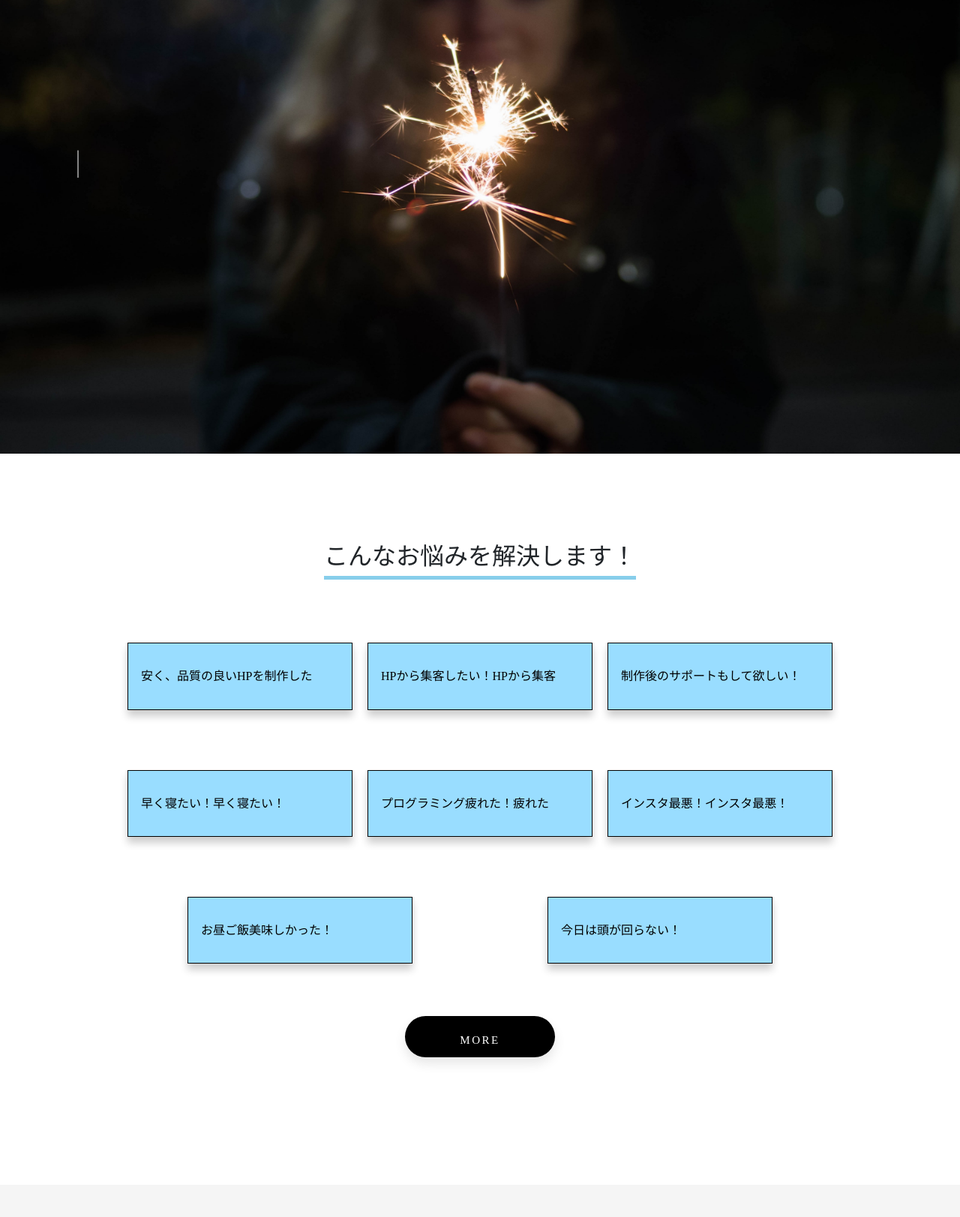
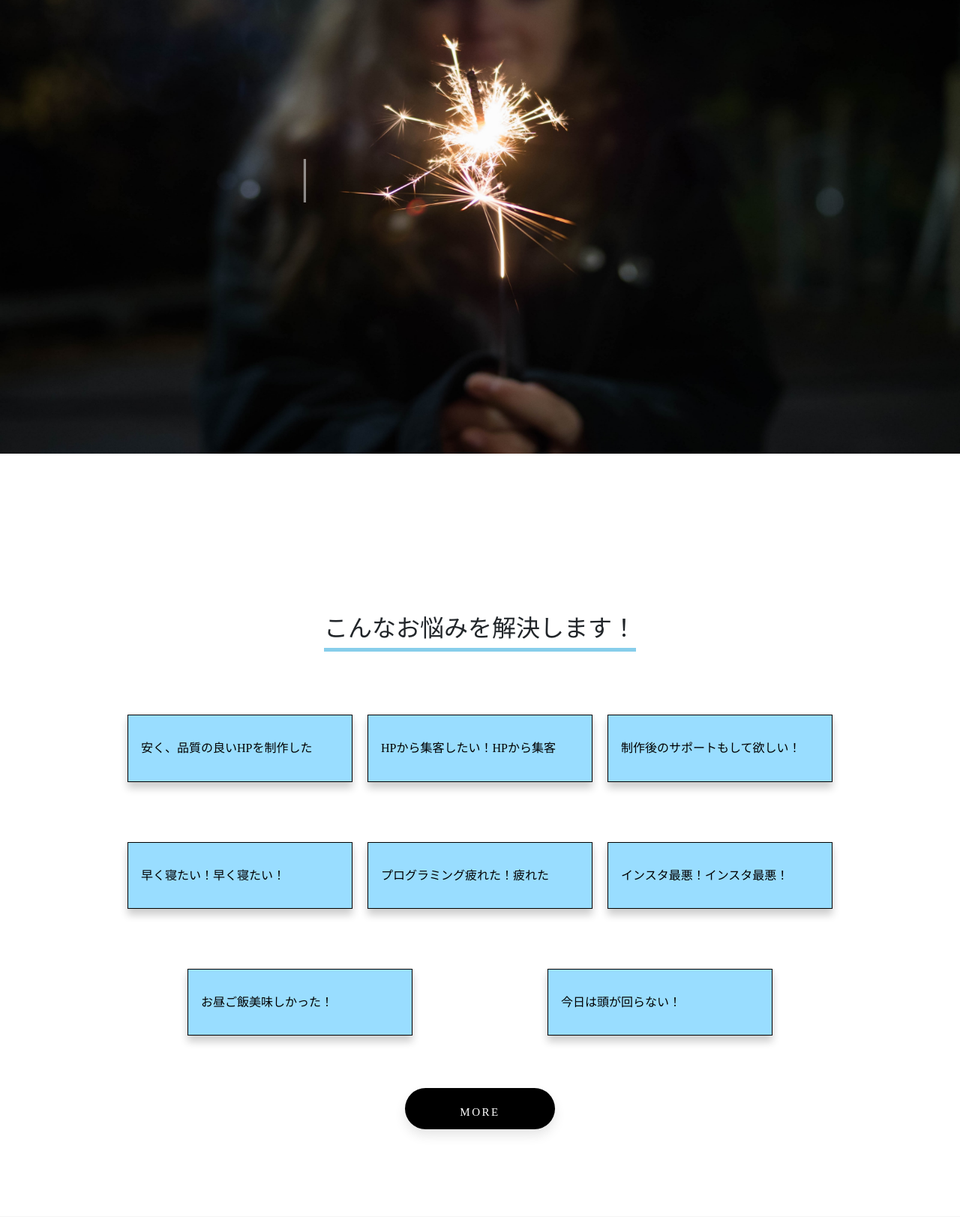
Before and after one commit to JUNJI-MUROI/hp, a PHP site: page / in a window 1280 px wide; the page is wider, and only the part inside the window is pictured. Shown: the part 195-1818 px from the top of that part at 75% size. Run offline with PHP 8.4, Linux system fonts and the light colour scheme; some libraries are stand-ins or nearby versions.

Commit message:
できた

```diff
--- a/index.html
+++ b/index.html
@@ -63,13 +63,13 @@
 
         <!-- タイピング -->
         <div class="moji">
-            <h1 class="text-white h1"><span class="typed"></span></h1>
+            <h1 class="text-white"><span class="typed"></span></h1>
         </div>
 
     </div>
 
     <!-- 欲望 -->
-    <div class="yokubou-container">
+    <div class="yokubou-container pb-5 pt-5 mt-5 mb-5">
 
         <h2><span class="pb-2">こんなお悩みを解決します！</span></h2>
 
@@ -93,14 +93,14 @@
     </div>
 
     <!-- 早雲の強み -->
-    <div class="tuyomi px-5">
+    <div class="tuyomi pb-5 pt-5 mt-5 mb-5">
 
         <h2 class="text-center pb-5 h2"><span class="pb-2">早雲の強み</span></h2>
 
         <!-- 早雲の強み具体例 -->
         <div class="row">
             <div class="main-detail col-12 col-md-3">
-                    <img src="jq2.jpeg" alt="" width="250px" height="250px">
+                    <img src="jq2.jpeg" alt="" width="250px" height="250px" >
                     <h4 class="pt-4 pb-2">徹底した再現性</h4>
                     <p>クライアント様のご希望のデザインになるまで</br>何度でも修正いたします。安心してご依頼下さい。</p>
             </div>
@@ -128,7 +128,7 @@
     </div>
 
     <!-- プラス -->
-    <div class="wakeru pb-5 pt-5">
+    <div class="wakeru pb-5 pt-5 mt-5 mb-5">
 
         <h2><span class="pb-2">何を入れるか迷う</span></h2>
 
@@ -150,13 +150,13 @@
 
             <!-- プラス詳細2 -->
             <div class="col-md-6">
-                <img src="https://images.unsplash.com/photo-1572021335469-31706a17aaef?ixlib=rb-1.2.1&ixid=eyJhcHBfaWQiOjEyMDd9&auto=format&fit=crop&w=1500&q=80" class="img-fluid">
+                <img src="https://images.unsplash.com/photo-1572021335469-31706a17aaef?ixlib=rb-1.2.1&ixid=eyJhcHBfaWQiOjEyMDd9&auto=format&fit=crop&w=1500&q=80" class="img-fluid rounded">
             </div>
         </div>
     </div>
 
     <!-- 社員紹介 -->
-    <div class="member pt-5 pb-5 mb-5">
+    <div class="member pb-5 pt-5 mt-5 mb-5">
         <h2 class="text-center"><span class="pb-2">社員紹介</span></h2>
 
         <!-- 社員全員 -->
@@ -164,14 +164,14 @@
 
             <!-- 社員1 -->
             <div class="col-md-6 ise">
-                <img src="muroi.jpg" class="img-fluid">
+                <img src="muroi.jpg" class="img-fluid rounded">
                     <h3 class="pt-5 pb-3">伊勢卓矢</h3>
                     <p class="h6">東京都市大学メディア情報学部在学中。<br>主にフロントエンド、デザインを担当。<br>その他、マーケティングを得意としSNS総フォロワー数は2万5千人を超える。<br>他社とは一味違う徹底的なアフターケアを心掛けます。<br>どうぞよろしくお願い致します。</p>
             </div>
 
             <!-- 社員2 -->
             <div class="col-md-6">
-                <img src="muroi.jpg" class="img-fluid">
+                <img src="muroi.jpg" class="img-fluid rounded">
                     <h3 class="pt-5 pb-3">室井淳志</h3>
                     <p class="h6">カリフォルニア大学卒業。今この人はワードプレスと格闘しています。<br>そして後ろをキョロキョロしている実際のところ集中している<br>のかわかりません。またこの人物の特徴としてはすぐに靴をたがるということ</p>
             </div>
@@ -179,9 +179,9 @@
     </div>
 
     <!-- ニュース -->
-    <div class="work mx-auto text-center pb-5 pt-5">
+    <div class="work mx-auto text-center pb-5 pt-5 mt-5 mb-5">
 
-        <img src="https://images.unsplash.com/1/bag-and-hands.jpg?ixlib=rb-1.2.1&ixid=eyJhcHBfaWQiOjEyMDd9&auto=format&fit=crop&w=1494&q=80" class="img-responsive col-md-6 h-75">
+        <img src="jq.jpeg" class="img-responsive col-md-6 h-75">
 
         <!-- ニュース -->
         <div class="wor col-md-6">
@@ -197,7 +197,7 @@
         </div>
     </div>
 
-    <div class="niba pt-5 w-80 text-center mb-5 mx-auto">
+    <div class="niba pt-5 w-80 text-center pb-5 pt-5 mt-5 mb-5 mx-auto">
         <h2 class="pb-4"><span class="pb-2">Q&A</span></h2>
         <div id="topnews">
             <dl class="clearfix pt-2 pb-2">
@@ -216,9 +216,9 @@
             </dd>
             </dl>
             </div>
-            <div class="text-center siro">
-                <a href="qanda.html" class="button text-white">MORE</a>
-        </div>
+            <div class="b">
+                <a href="news.html" class="button">MORE</a>
+            </div>
     </div>
 
     <footer class="wrapper page-footer">
--- a/style.css
+++ b/style.css
@@ -81,7 +81,6 @@ li {
 }
 .b {
   margin-top: 30px;
-  padding-bottom: 50px;
 }
 .tagu ul li {
     padding-right: 20px;
@@ -148,7 +147,6 @@ li {
 .footer-nav a:hover{
   color: #0bd;
 }
-
 .wrapper {
   margin: 0 auto;
   text-align: center;
@@ -710,7 +708,10 @@ aside{
     color: white;
     top: 47%;
     z-index: 4;
-    padding-left: 100px;
+    padding-left: 400px;
+}
+.moji h1 {
+  font-size: 4rem;
 }
 
   .enji1,
```
